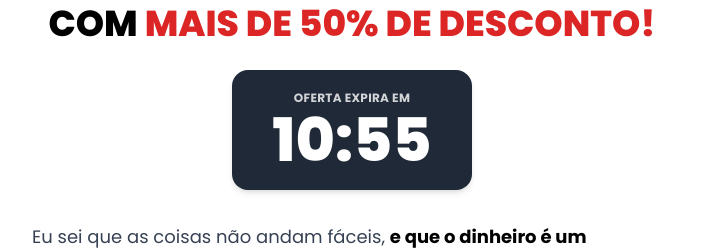
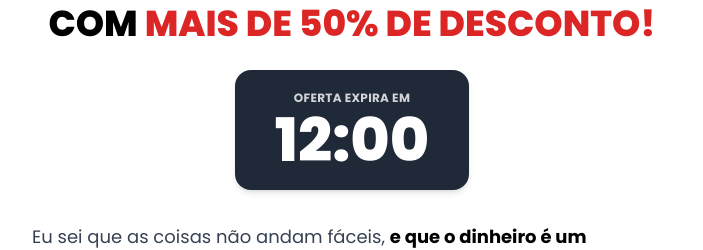
Before and after one commit to coreducaorg-del/dsl-vsl, a Next.js app: page /down01 in a window 1280 px wide. Shown: the part 207-457 px from the top of the page, without its empty margins (288-991 px from the left). Built offline with nearby package versions, Linux system fonts and the light colour scheme.

Commit message:
Fix: ajusta tempo inicial do cronometro de /down01 para 12:05
Co-Authored-By: Claude Sonnet 5.5 <noreply@anthropic.com>

```diff
--- a/app/down01/page.tsx
+++ b/app/down01/page.tsx
@@ -6,8 +6,8 @@ import Footer from "@/components/Footer";
 
 const CHECKOUT_URL = "https://pay.hub.la/AVB4X3lgxwWW2nouZgV8";
 
-// Cronômetro começa em 11:00 (11 minutos) e conta regressivamente.
-const CONTAGEM_INICIAL_SEGUNDOS = 11 * 60;
+// Cronômetro começa em 12:05 (12 minutos e 5 segundos) e conta regressivamente.
+const CONTAGEM_INICIAL_SEGUNDOS = 12 * 60 + 5;
 
 const PERGUNTAS_FREQUENTES = [
   {
```
